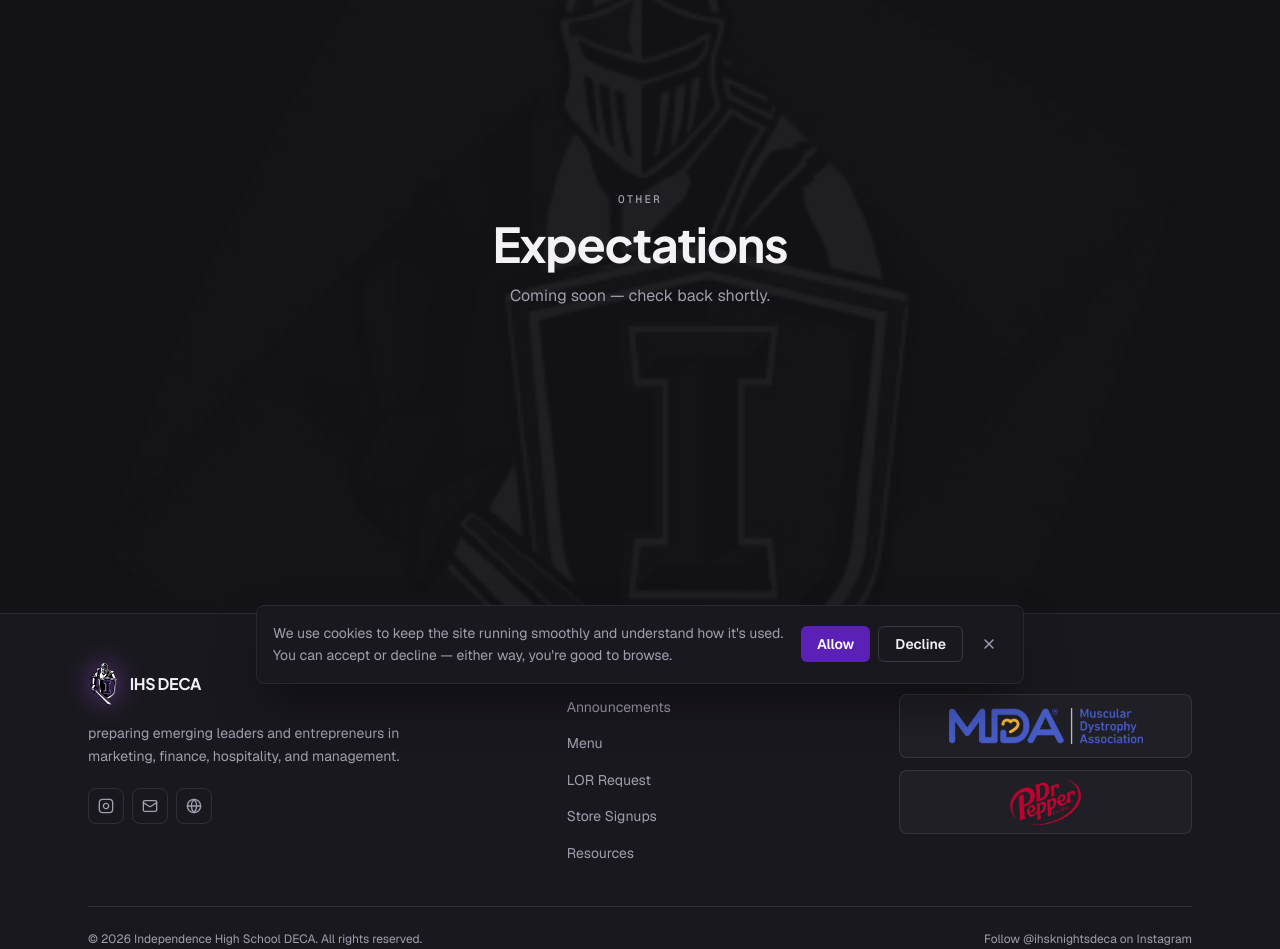
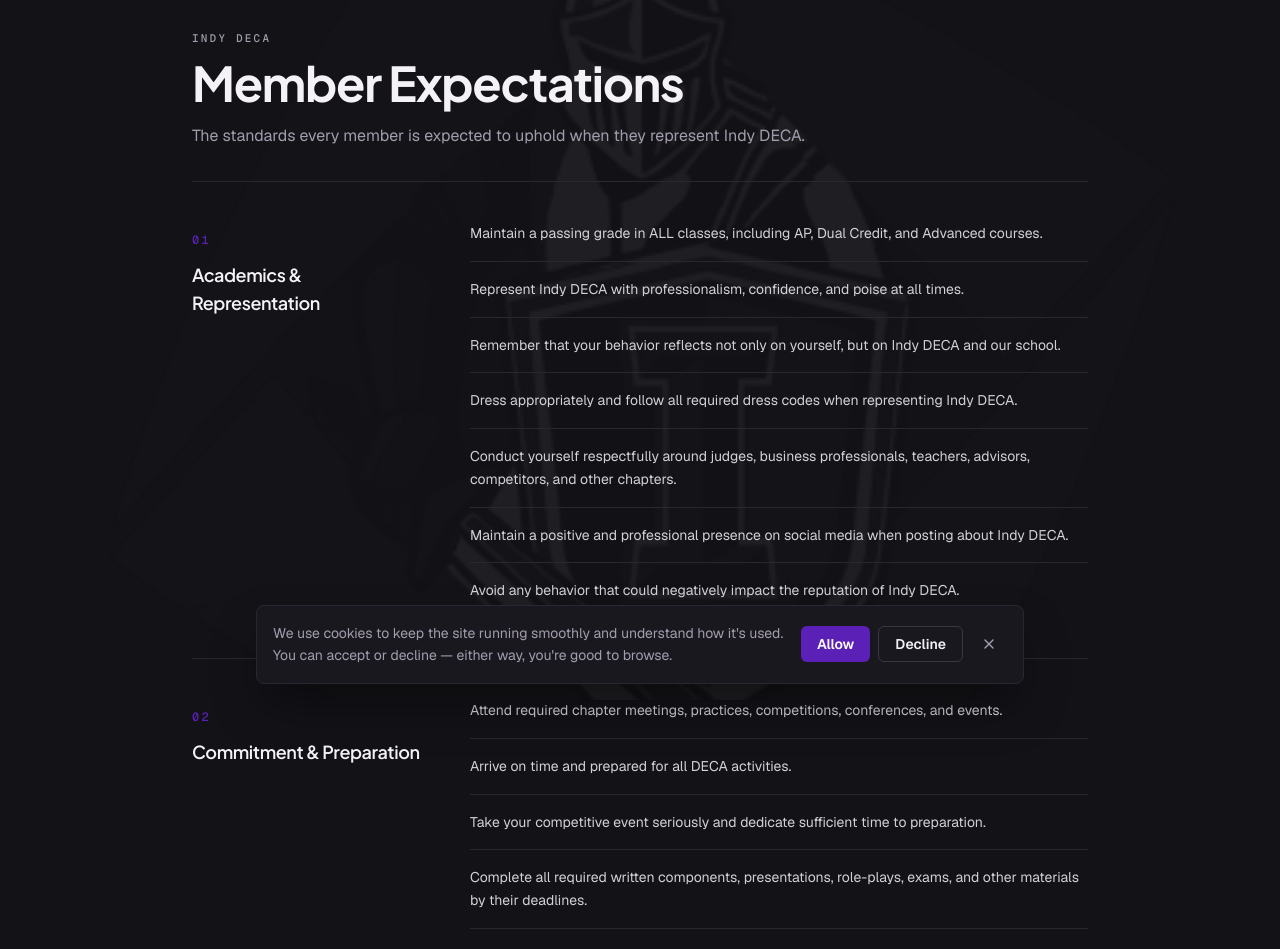
Before and after one commit to nxndan/ihs-deca-app, a Next.js app: page /other/expectations in a window 1280 px wide. Shown: the part 100-1049 px from the top of the page. Built offline with nearby package versions, Linux system fonts and the light colour scheme.

Commit message:
3.2 Expectations page added

```diff
--- a/src/app/other/expectations/page.tsx
+++ b/src/app/other/expectations/page.tsx
@@ -2,17 +2,87 @@ import type { Metadata } from "next";
 
 export const metadata: Metadata = {
   title: "Expectations",
-  description: "IHS DECA member expectations — coming soon.",
+  description:
+    "Indy DECA member expectations — academics, representation, commitment, and conduct.",
 };
+
+const GROUPS: { title: string; items: string[] }[] = [
+  {
+    title: "Academics & Representation",
+    items: [
+      "Maintain a passing grade in ALL classes, including AP, Dual Credit, and Advanced courses.",
+      "Represent Indy DECA with professionalism, confidence, and poise at all times.",
+      "Remember that your behavior reflects not only on yourself, but on Indy DECA and our school.",
+      "Dress appropriately and follow all required dress codes when representing Indy DECA.",
+      "Conduct yourself respectfully around judges, business professionals, teachers, advisors, competitors, and other chapters.",
+      "Maintain a positive and professional presence on social media when posting about Indy DECA.",
+      "Avoid any behavior that could negatively impact the reputation of Indy DECA.",
+    ],
+  },
+  {
+    title: "Commitment & Preparation",
+    items: [
+      "Attend required chapter meetings, practices, competitions, conferences, and events.",
+      "Arrive on time and prepared for all DECA activities.",
+      "Take your competitive event seriously and dedicate sufficient time to preparation.",
+      "Complete all required written components, presentations, role-plays, exams, and other materials by their deadlines.",
+      "Attend scheduled competition practices and preparation sessions.",
+      "Participate in chapter events, fundraisers, community service, and other activities.",
+      "Regularly check the chapter's official communication channels for announcements, deadlines, and updates.",
+    ],
+  },
+  {
+    title: "Respect & Conduct",
+    items: [
+      "Treat all members, officers, advisors, teachers, judges, and competitors with respect.",
+      "Follow all school, DECA, conference, hotel, transportation, and event rules.",
+      "Maintain appropriate behavior during conferences, competitions, trips, and overnight events.",
+    ],
+  },
+];
 
 export default function ExpectationsPage() {
   return (
-    <div className="mx-auto flex min-h-[55vh] max-w-2xl flex-col items-center justify-center text-center">
-      <p className="eyebrow">Other</p>
-      <h1 className="mt-3 text-4xl tracking-tight sm:text-5xl">Expectations</h1>
-      <p className="mt-4 text-base text-muted-foreground">
-        Coming soon — check back shortly.
-      </p>
+    <div className="mx-auto max-w-4xl">
+      <header className="border-b border-border pb-8">
+        <p className="eyebrow">Indy DECA</p>
+        <h1 className="mt-3 text-4xl tracking-tight sm:text-5xl">
+          Member Expectations
+        </h1>
+        <p className="mt-4 max-w-2xl text-base leading-relaxed text-muted-foreground">
+          The standards every member is expected to uphold when they represent
+          Indy DECA.
+        </p>
+      </header>
+
+      <div className="divide-y divide-border">
+        {GROUPS.map((group, i) => (
+          <section
+            key={group.title}
+            className="grid gap-x-12 gap-y-5 py-10 md:grid-cols-[minmax(170px,230px)_1fr]"
+          >
+            <div className="md:pt-1">
+              <span className="font-mono text-xs font-medium tracking-[0.2em] text-royal">
+                {String(i + 1).padStart(2, "0")}
+              </span>
+              <h2 className="mt-2 text-lg font-semibold tracking-tight">
+                {group.title}
+              </h2>
+            </div>
+
+            <ul>
+              {group.items.map((item) => (
+                <li
+                  key={item}
+                  className="border-t border-border py-4 text-sm leading-relaxed text-foreground/85 first:border-t-0 first:pt-0"
+                >
+                  {item}
+                </li>
+              ))}
+            </ul>
+          </section>
+        ))}
+      </div>
     </div>
   );
 }
```
